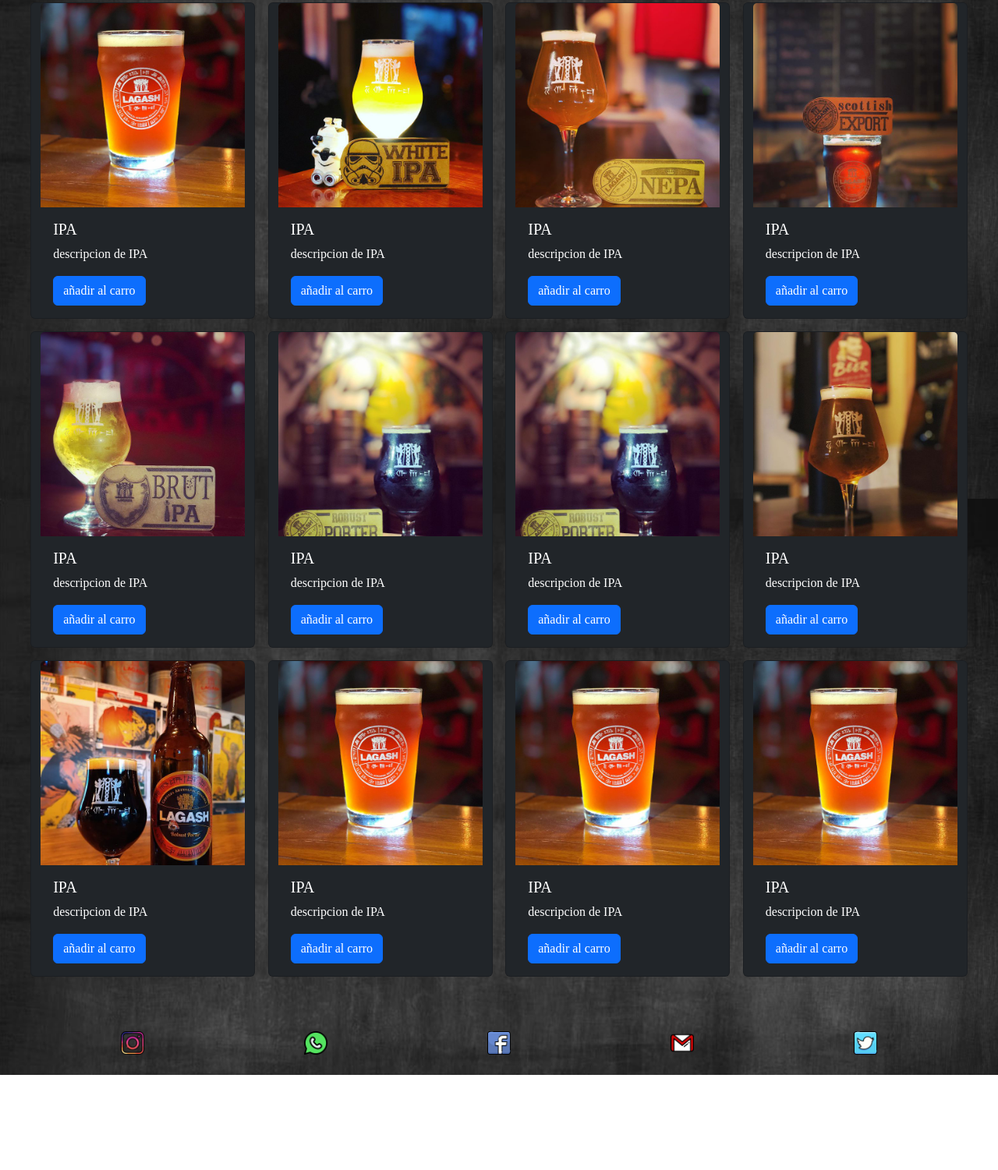
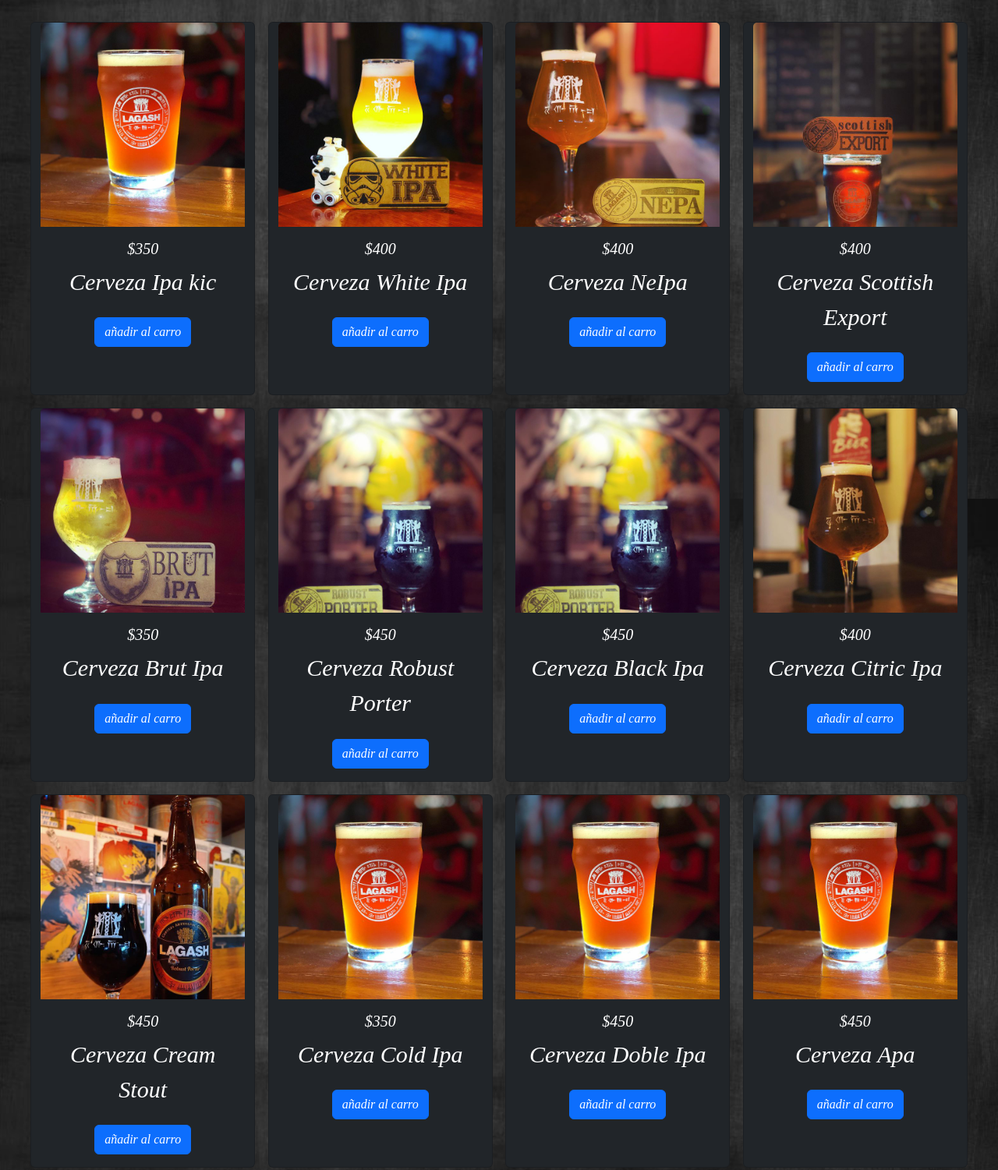
Before and after one commit to Ricardo-Benitez/proyecto-lagashbeer, a plain HTML site: page cervezas.html in a window 1280 px wide. Shown: the part 333-1834 px from the top of the page at 78% size. Before the commit the page ends 1712 px from the top, so only its background shows below. Drawn offline with nearby package versions, Linux system fonts and the light colour scheme.

Commit message:
cambie texto en cervezas

```diff
--- a/cervezas.html
+++ b/cervezas.html
@@ -46,18 +46,18 @@
 <br>
   <section>
     <div class="text-conteiner">
-      <h3>Cervezas</h3>
+      <h3>Tipo de Cervezas</h3>
       <p class="text">Aca le compartimos algunas de las variedades de birra que tenemos para ofrecerte.</p>
     </div>
     <br>
     <br>
-<div class="row row-cols-auto">
+<div class="row row-cols-auto text-conteiner">
 
     <div class="card text-bg-dark mb-3" style="width: 18rem;">
       <img src="multimedia/fotos/87677709_122067462715432_3650231625039421631_n.jpg" class="card-img-top">
       <div class="card-body">
-        <h5 class="card-title">IPA</h5>
-        <p class="card-text ">descripcion de IPA</p>
+        <h5 class="card-title">$350</h5>
+        <p class="card-text ">Cerveza Ipa kic</p>
         <a href="#" class="btn btn-primary">añadir al carro</a>
        </div>
       </div>
@@ -67,8 +67,8 @@
       <div class="card text-bg-dark mb-3" style="width: 18rem;">
         <img src="multimedia/fotos/71176281_2472836632792579_3167805740807787969_n.jpg" class="card-img-top">
         <div class="card-body">
-          <h5 class="card-title">IPA</h5>
-          <p class="card-text ">descripcion de IPA</p>
+          <h5 class="card-title">$400</h5>
+          <p class="card-text ">Cerveza White Ipa</p>
           <a href="#" class="btn btn-primary">añadir al carro</a>
         </div>
        </div>
@@ -78,8 +78,8 @@
         <div class="card text-bg-dark mb-3" style="width: 18rem;">
           <img src="multimedia/fotos/67746772_762402507549373_954492056708376867_n.jpg" class="card-img-top">
           <div class="card-body">
-            <h5 class="card-title">IPA</h5>
-            <p class="card-text ">descripcion de IPA</p>
+            <h5 class="card-title">$400</h5>
+            <p class="card-text ">Cerveza NeIpa</p>
             <a href="#" class="btn btn-primary">añadir al carro</a>
           </div>
         </div>
@@ -89,8 +89,8 @@
           <div class="card text-bg-dark mb-3" style="width: 18rem;">
             <img src="multimedia/fotos/67301720_498862857592199_5029341080471237490_n.jpg" class="card-img-top">
             <div class="card-body">
-              <h5 class="card-title">IPA</h5>
-              <p class="card-text ">descripcion de IPA</p>
+              <h5 class="card-title">$400</h5>
+              <p class="card-text ">Cerveza Scottish Export</p>
               <a href="#" class="btn btn-primary">añadir al carro</a>
             </div>
           </div>
@@ -100,8 +100,8 @@
             <div class="card text-bg-dark mb-3" style="width: 18rem;">
               <img src="multimedia/fotos/66620429_150678209372993_891105434297013770_n.jpg" class="card-img-top">
               <div class="card-body">
-                <h5 class="card-title">IPA</h5>
-                <p class="card-text ">descripcion de IPA</p>
+                <h5 class="card-title">$350</h5>
+                <p class="card-text ">Cerveza Brut Ipa</p>
                 <a href="#" class="btn btn-primary">añadir al carro</a>
               </div>
             </div>
@@ -111,8 +111,8 @@
               <div class="card text-bg-dark mb-3" style="width: 18rem;">
                 <img src="multimedia/fotos/66658560_2342713689309207_7944931463664968812_n.jpg" class="card-img-top">
                 <div class="card-body">
-                  <h5 class="card-title">IPA</h5>
-                  <p class="card-text ">descripcion de IPA</p>
+                  <h5 class="card-title">$450</h5>
+                  <p class="card-text ">Cerveza Robust Porter</p>
                   <a href="#" class="btn btn-primary">añadir al carro</a>
                 </div>
                 </div>
@@ -122,8 +122,8 @@
                 <div class="card text-bg-dark mb-3" style="width: 18rem;">
                   <img src="multimedia/fotos/66658560_2342713689309207_7944931463664968812_n.jpg" class="card-img-top">
                   <div class="card-body">
-                    <h5 class="card-title">IPA</h5>
-                    <p class="card-text ">descripcion de IPA</p>
+                    <h5 class="card-title">$450</h5>
+                    <p class="card-text ">Cerveza Black Ipa</p>
                     <a href="#" class="btn btn-primary">añadir al carro</a>
                   </div>
                   </div>
@@ -133,8 +133,8 @@
                   <div class="card text-bg-dark mb-3" style="width: 18rem;">
                     <img src="multimedia/fotos/66459948_636642236830206_1422099433265779708_n.jpg" class="card-img-top">
                     <div class="card-body">
-                      <h5 class="card-title">IPA</h5>
-                      <p class="card-text ">descripcion de IPA</p>
+                      <h5 class="card-title">$400</h5>
+                      <p class="card-text ">Cerveza Citric Ipa</p>
                       <a href="#" class="btn btn-primary">añadir al carro</a>
                     </div>
                     </div>
@@ -143,8 +143,8 @@
                     <div class="card text-bg-dark mb-3" style="width: 18rem;">
                       <img src="multimedia/fotos/122192086_268119101218088_4689168102330596433_n.jpg" class="card-img-top">
                       <div class="card-body">
-                        <h5 class="card-title">IPA</h5>
-                        <p class="card-text ">descripcion de IPA</p>
+                        <h5 class="card-title">$450</h5>
+                        <p class="card-text ">Cerveza Cream Stout</p>
                         <a href="#" class="btn btn-primary">añadir al carro</a>
                       </div>
                       </div>
@@ -152,8 +152,8 @@
                       <div class="card text-bg-dark mb-3" style="width: 18rem;">
                         <img src="multimedia/fotos/87677709_122067462715432_3650231625039421631_n.jpg" class="card-img-top">
                         <div class="card-body">
-                          <h5 class="card-title">IPA</h5>
-                          <p class="card-text ">descripcion de IPA</p>
+                          <h5 class="card-title">$350</h5>
+                          <p class="card-text ">Cerveza Cold Ipa</p>
                           <a href="#" class="btn btn-primary">añadir al carro</a>
                          </div>
                         </div>
@@ -161,8 +161,8 @@
                         <div class="card text-bg-dark mb-3" style="width: 18rem;">
                           <img src="multimedia/fotos/87677709_122067462715432_3650231625039421631_n.jpg" class="card-img-top">
                           <div class="card-body">
-                            <h5 class="card-title">IPA</h5>
-                            <p class="card-text ">descripcion de IPA</p>
+                            <h5 class="card-title">$450</h5>
+                            <p class="card-text ">Cerveza Doble Ipa</p>
                             <a href="#" class="btn btn-primary">añadir al carro</a>
                            </div>
                           </div>
@@ -170,8 +170,8 @@
                           <div class="card text-bg-dark mb-3" style="width: 18rem;">
                             <img src="multimedia/fotos/87677709_122067462715432_3650231625039421631_n.jpg" class="card-img-top">
                             <div class="card-body">
-                              <h5 class="card-title">IPA</h5>
-                              <p class="card-text ">descripcion de IPA</p>
+                              <h5 class="card-title">$450</h5>
+                              <p class="card-text ">Cerveza Apa</p>
                               <a href="#" class="btn btn-primary">añadir al carro</a>
                              </div>
                             </div>
```
